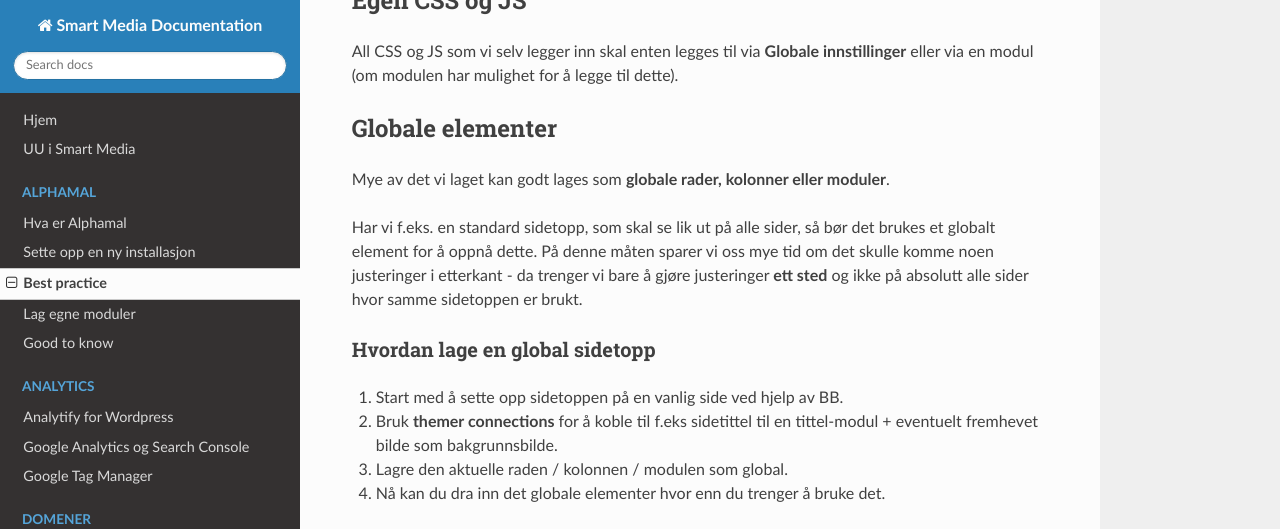
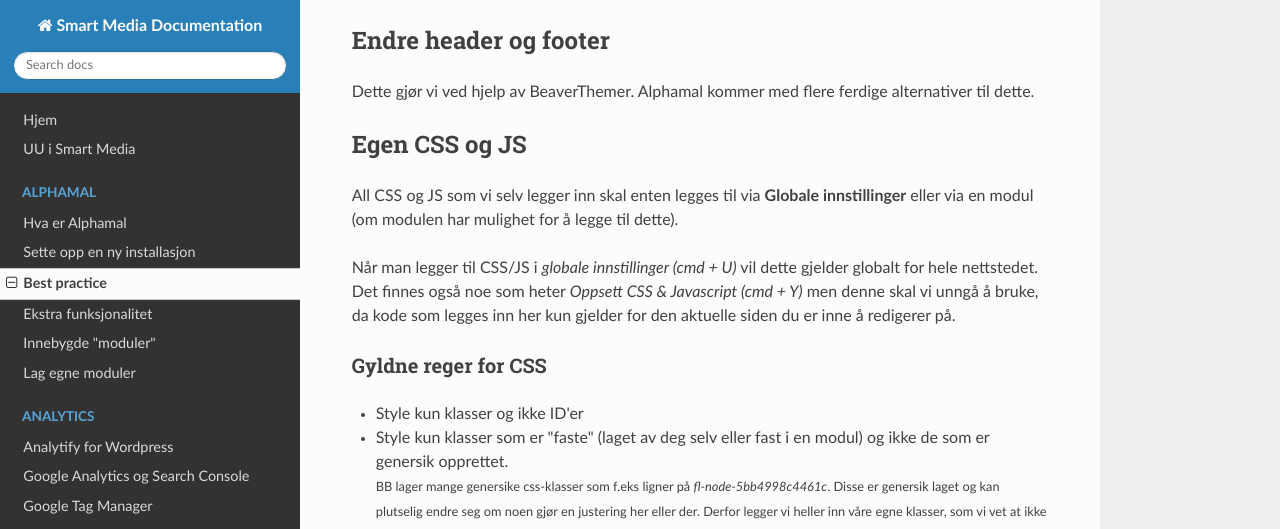
Before and after one commit to smasAS/readthedocs, an MkDocs documentation site: the page built from docs/Alphamal/3-best-practice.md, in a window 1280 px wide and 1400 px high, scrolled down 1450 px. Shown: the top 529 px of the window. Built offline with MkDocs 1.6.1, drawn with Linux system fonts in a browser that asks for light colours; nearby versions of some CDN libraries; some of the changed text lies outside the part shown; grey boxes are pictures that could not be loaded.

Commit message:
worked more on alphamal docs

````diff
--- a/docs/Alphamal/3-best-practice.md
+++ b/docs/Alphamal/3-best-practice.md
@@ -7,14 +7,21 @@ title: Best practice
 En god regel er å alltid starte med å sette globale innstillinger (farger, fonter, knapper o.l) og dette justeres på to steder:
 
 **1. Tilpass**
-BeaverBuilder theme gir oss mange muligheter for justeringer via funksjonen "Tilpass". Det vi som regel bør endre på her er følgende ting som ligger under "Generelt": bakgrunn, uthevingsfarge, overskrifter, tekst og knapper.
+BeaverBuilder temaet gir oss mange muligheter for justeringer via funksjonen "Tilpass". Det vi som regel bør endre på her er følgende ting som ligger under "Generelt":
 
-<div style="padding:55.05% 0 0 0;position:relative;"><iframe src="https://player.vimeo.com/video/354204953?autoplay=1&loop=1&title=0&byline=0&portrait=0" style="position:absolute;top:0;left:0;width:100%;height:100%;" frameborder="0" allow="autoplay; fullscreen" allowfullscreen></iframe></div><script src="https://player.vimeo.com/api/player.js"></script> <br>
+- Bakgrunn
+- Uthevingsfarge
+- Overskrifter
+- tekst og knapper
+
+Legg merke til at man også har responsive innstillinger her.
+
+<div style="padding:55.05% 0 0 0;position:relative;"><iframe src="https://player.vimeo.com/video/354204953?title=0&byline=0&portrait=0" style="position:absolute;top:0;left:0;width:100%;height:100%;" frameborder="0" allow="autoplay; fullscreen" allowfullscreen></iframe></div><script src="https://player.vimeo.com/api/player.js"></script> <br>
 
 **2. Globale innstillinger i BB**
-BeaverBuilder pluginen gir oss mulighet til å justere på globale innstillinger via "Verktøy". Ofte trenger man ikke å røre dette, men noen ganger kan det være greit å endre f.eks __maks sidebredde__ og responsive __breakpoints__.
+BeaverBuilder pluginen gir oss mulighet til å justere på globale innstillinger via "Verktøy". Ofte trenger man ikke å røre dette, men noen ganger kan det være greit å endre f.eks **maks sidebredde** og responsive **breakpoints**.
 
-<div style="padding:55.05% 0 0 0;position:relative;"><iframe src="https://player.vimeo.com/video/354205783?autoplay=1&loop=1&title=0&byline=0&portrait=0" style="position:absolute;top:0;left:0;width:100%;height:100%;" frameborder="0" allow="autoplay; fullscreen" allowfullscreen></iframe></div><script src="https://player.vimeo.com/api/player.js"></script> <br>
+<div style="padding:55.05% 0 0 0;position:relative;"><iframe src="https://player.vimeo.com/video/354205783?loop=1&title=0&byline=0&portrait=0" style="position:absolute;top:0;left:0;width:100%;height:100%;" frameborder="0" allow="autoplay; fullscreen" allowfullscreen></iframe></div><script src="https://player.vimeo.com/api/player.js"></script> <br>
 
 # Endre header og footer
 
@@ -24,20 +31,35 @@ Dette gjør vi ved hjelp av BeaverThemer. Alphamal kommer med flere ferdige alte
 
 All CSS og JS som vi selv legger inn skal enten legges til via **Globale innstillinger** eller via en modul (om modulen har mulighet for å legge til dette).
 
+Når man legger til CSS/JS i *globale innstillinger (cmd + U)* vil dette gjelder globalt for hele nettstedet. Det finnes også noe som heter *Oppsett CSS & Javascript (cmd + Y)* men denne skal vi unngå å bruke, da kode som legges inn her kun gjelder for den aktuelle siden du er inne å redigerer på.
+
+## Gyldne reger for CSS
+- Style kun klasser og ikke ID'er
+- Style kun klasser som er "faste" (laget av deg selv eller fast i en modul) og ikke de som er genersik opprettet.
+<small>BB lager mange genersike css-klasser som f.eks ligner på *fl-node-5bb4998c4461c*. Disse er genersik laget og kan plutselig endre seg om noen gjør en justering her eller der. Derfor legger vi heller inn våre egne klasser, som vi vet at ikke kommer til å endre seg (eller bruker klasser fra en modul som du ser at ikke er opprettet genersik).</small>
+- Unngå bruk av ```!important```
+
 # Globale elementer
 
 Mye av det vi laget kan godt lages som **globale rader, kolonner eller moduler**.
 
-Har vi f.eks. en standard sidetopp, som skal se lik ut på alle sider, så bør det brukes et globalt element for å oppnå dette. På denne måten sparer vi oss mye tid om det skulle komme noen justeringer i etterkant - da trenger vi bare å gjøre justeringer __ett sted__ og ikke på absolutt alle sider hvor samme sidetoppen er brukt.
+Har vi f.eks. en standard sidetopp, som skal se lik ut på alle sider, så bør det brukes et globalt element for å oppnå dette. På denne måten sparer vi oss mye tid om det skulle komme noen justeringer i etterkant - da trenger vi bare å gjøre justeringer **ett sted** og ikke på absolutt alle sider hvor samme sidetoppen er brukt.
 
 ## Hvordan lage en global sidetopp
 
 1. Start med å sette opp sidetoppen på en vanlig side ved hjelp av BB.
-2. Bruk __themer connections__ for å koble til f.eks sidetittel til en tittel-modul + eventuelt fremhevet bilde som bakgrunnsbilde.
+2. Bruk [field connections](https://kb.wpbeaverbuilder.com/article/388-field-connection-basics-themer) for å koble til f.eks sidetittel til en tittel-modul + eventuelt fremhevet bilde som bakgrunnsbilde.
 3. Lagre den aktuelle raden / kolonnen / modulen som global.
 4. Nå kan du dra inn det globale elementer hvor enn du trenger å bruke det.
 
-<div style="padding:54.5% 0 0 0;position:relative;"><iframe src="https://player.vimeo.com/video/355545316?autoplay=1&loop=1&title=0&byline=0&portrait=0" style="position:absolute;top:0;left:0;width:100%;height:100%;" frameborder="0" allow="autoplay; fullscreen" allowfullscreen></iframe></div><script src="https://player.vimeo.com/api/player.js"></script><br>
+<div style="padding:54.5% 0 0 0;position:relative;"><iframe src="https://player.vimeo.com/video/355545316?loop=1&title=0&byline=0&portrait=0" style="position:absolute;top:0;left:0;width:100%;height:100%;" frameborder="0" allow="autoplay; fullscreen" allowfullscreen></iframe></div><script src="https://player.vimeo.com/api/player.js"></script><br>
 
 # Lage sidemaler
 For innlegg, sider, custom post types, arkiver, søk o.l. kan man lage en sidemal ved hjelp av Beaver Themer. I kombinasjon med å bruke Advanced Custom Fields og [field connections](https://kb.wpbeaverbuilder.com/article/388-field-connection-basics-themer), så har vi mulighet til å få til det aller meste.
+
+# Favicon
+Dette settes via *Tilpass -> Innstillinger -> Nettstedsidentitet -> Nettstedsikon*.
+Bildet bør værre minst 512 x 512 piksler.
+
+# Universell utforming (uu)
+Ha __ALLTID__ uu i bakhodet når du setter opp eller lager noe. Tenk over at alt skal kunne være lestbart for noen som bruker skjermleser, bruker tastaturnavigering, svaksynte som trenger høy kontrast osv. Dette er også viktig å tenke over når man drar inn ferdige moduler (spesielt fra PowerPack). Det er ikke alle disse som blir godkjent innefor reglene til uu. [Les mer om uu her](/universell-utforming).
````
Also changed, not shown: docs/Alphamal/1-hva-er-alphamal.md (+3 -0 lines), docs/Alphamal/4-ekstra-funksjonalitet.md (added, +54 -0 lines), docs/Alphamal/5-good-to-know.md (deleted, +0 -52 lines), docs/Alphamal/5-innebygde-moduler.md (added, +23 -0 lines), docs/Alphamal/6-lag-egne-moduler.md (renamed from docs/Alphamal/4-lag-egne-moduler.md, +1 -1 lines).
